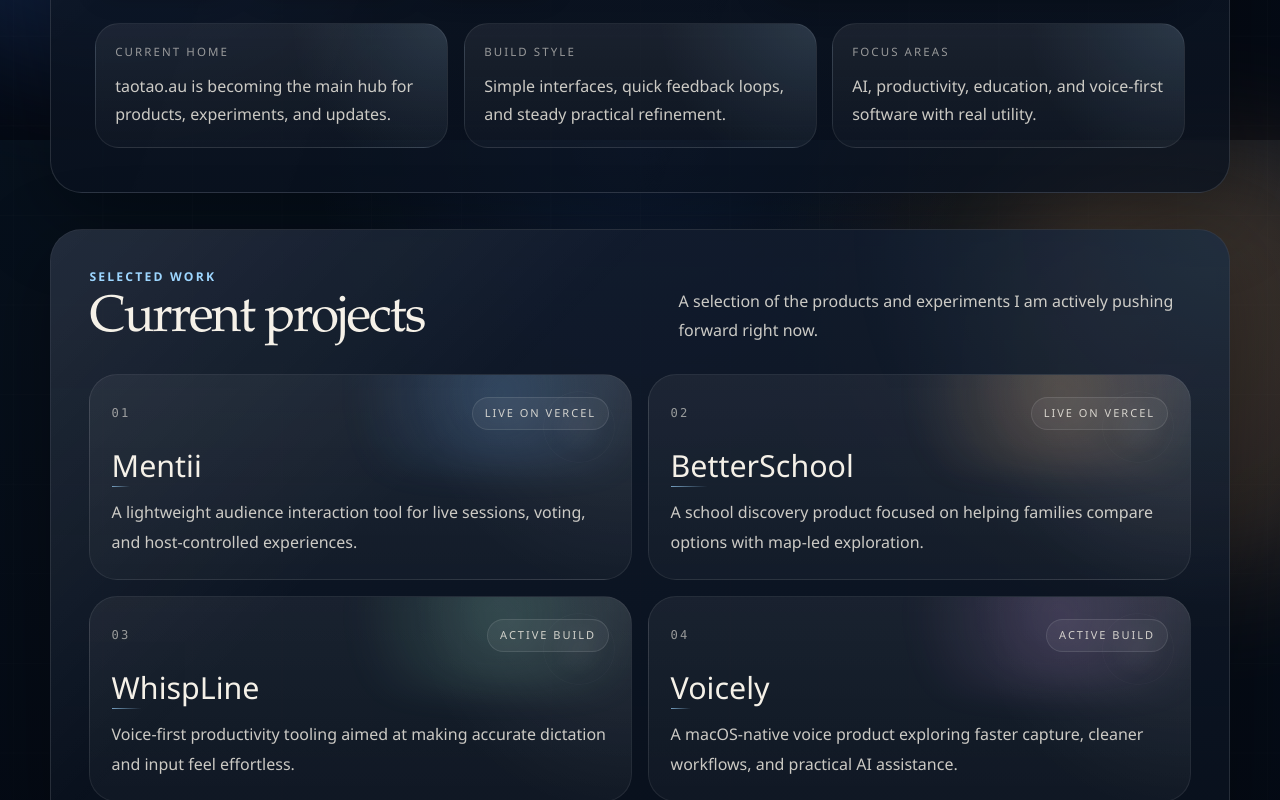
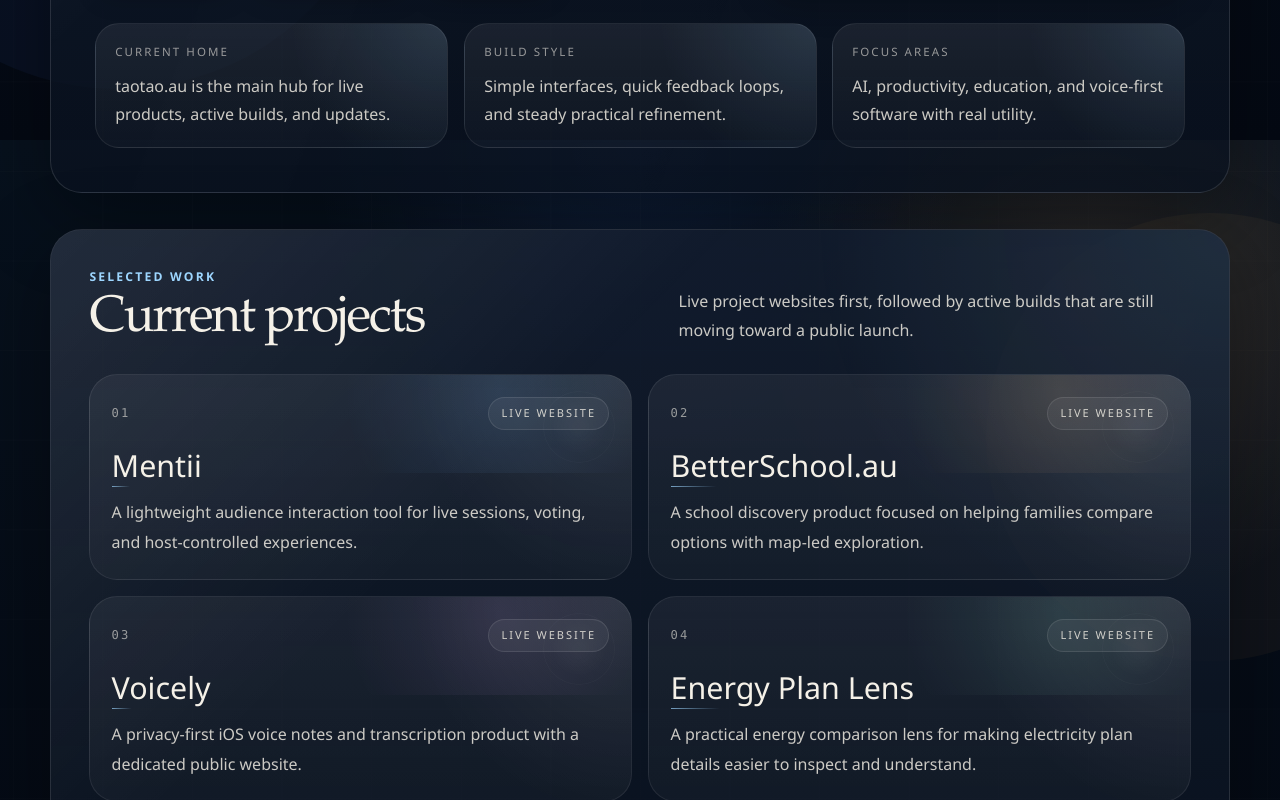
Before and after one commit to hellotaotao/taotao-au, a Next.js app: page / in a window 1280 px wide. Shown: the part 660-1460 px from the top of the page. Built offline with nearby package versions, Linux system fonts and the light colour scheme.

Commit message:
feat: update homepage project links

```diff
--- a/src/app/globals.css
+++ b/src/app/globals.css
@@ -119,14 +119,12 @@
       rgba(255, 132, 206, 0.14) 340deg,
       transparent 360deg
     );
-  filter: blur(72px);
-  opacity: 0.28;
+  opacity: 0.18;
 }
 
 .bg-orb {
   border-radius: 999px;
-  filter: blur(56px);
-  opacity: 0.6;
+  opacity: 0.2;
 }
 
 .orb-one {
@@ -472,8 +470,7 @@
     rgba(255, 255, 255, 0)
   );
   transform: rotate(10deg);
-  opacity: 0.2;
-  filter: blur(6px);
+  opacity: 0.18;
   transition:
     opacity 0.35s ease,
     transform 0.55s var(--ease-out);
@@ -644,9 +641,8 @@
   position: absolute;
   inset: auto -12% 52% 40%;
   height: 10rem;
-  background: radial-gradient(circle, var(--card-accent) 0%, transparent 72%);
-  filter: blur(16px);
-  opacity: 0.42;
+  background: radial-gradient(circle, var(--card-accent) 0%, transparent 74%);
+  opacity: 0.24;
   z-index: 0;
   pointer-events: none;
 }
--- a/src/app/page.tsx
+++ b/src/app/page.tsx
@@ -3,35 +3,43 @@
 const projectCards = [
   {
     name: "Mentii",
-    href: "https://menti.taotao.au",
-    status: "Live on Vercel",
+    href: "https://menti.taotao.au/",
+    status: "Live website",
     accent: "rgba(120, 189, 255, 0.5)",
     description:
       "A lightweight audience interaction tool for live sessions, voting, and host-controlled experiences.",
   },
   {
-    name: "BetterSchool",
-    href: "https://betterschool.au",
-    status: "Live on Vercel",
+    name: "BetterSchool.au",
+    href: "https://betterschool.au/",
+    status: "Live website",
     accent: "rgba(255, 190, 126, 0.48)",
     description:
       "A school discovery product focused on helping families compare options with map-led exploration.",
   },
   {
-    name: "WhispLine",
+    name: "Voicely",
+    href: "https://voicely.taotao.au/",
+    status: "Live website",
+    accent: "rgba(230, 171, 255, 0.42)",
+    description:
+      "A privacy-first iOS voice notes and transcription product with a dedicated public website.",
+  },
+  {
+    name: "Energy Plan Lens",
+    href: "https://energy.taotao.au/",
+    status: "Live website",
+    accent: "rgba(160, 255, 214, 0.42)",
+    description:
+      "A practical energy comparison lens for making electricity plan details easier to inspect and understand.",
+  },
+  {
+    name: "WhispLine / SayType",
     href: "https://github.com/hellotaotao/WhispLine",
     status: "Active build",
-    accent: "rgba(160, 255, 214, 0.42)",
+    accent: "rgba(255, 223, 132, 0.42)",
     description:
-      "Voice-first productivity tooling aimed at making accurate dictation and input feel effortless.",
-  },
-  {
-    name: "Voicely",
-    href: "https://github.com/hellotaotao/Voicely",
-    status: "Active build",
-    accent: "rgba(230, 171, 255, 0.42)",
-    description:
-      "A macOS-native voice product exploring faster capture, cleaner workflows, and practical AI assistance.",
+      "Voice-first productivity tooling still in active development before a deployed public website.",
   },
 ];
 
@@ -68,7 +76,7 @@
 const heroMetrics = [
   {
     label: "Current home",
-    value: "taotao.au is becoming the main hub for products, experiments, and updates.",
+    value: "taotao.au is the main hub for live products, active builds, and updates.",
   },
   {
     label: "Build style",
@@ -103,9 +111,9 @@
 ];
 
 const nowItems = [
-  "Turning taotao.au into the main home for current work.",
-  "Improving live products like Mentii and BetterSchool.",
-  "Exploring voice-first tools such as WhispLine and Voicely.",
+  "Keeping taotao.au current with live public project websites.",
+  "Improving live products like Mentii, BetterSchool.au, Voicely, and Energy Plan Lens.",
+  "Building WhispLine / SayType before it has a deployed public website.",
 ];
 
 function buildStyle(delay: string, accent?: string): CSSProperties {
@@ -235,8 +243,8 @@
               </h2>
             </div>
             <p className="section-intro">
-              A selection of the products and experiments I am actively pushing
-              forward right now.
+              Live project websites first, followed by active builds that are
+              still moving toward a public launch.
             </p>
           </div>
 
```
Also changed, not shown: 1 other file (tests, documents, lock files or other folders).
